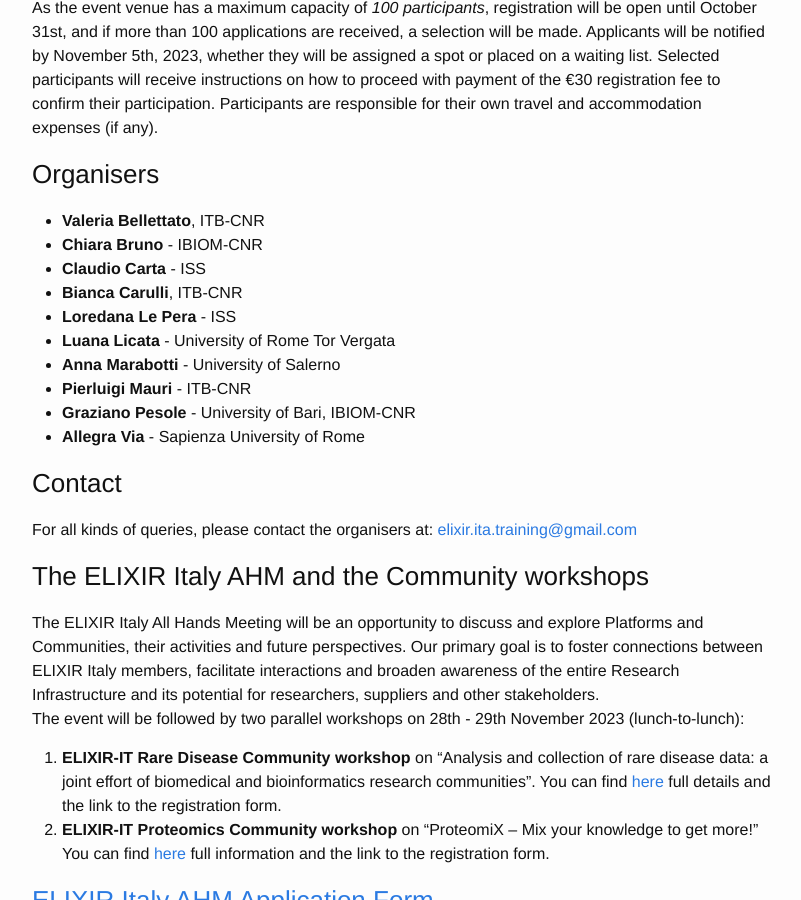
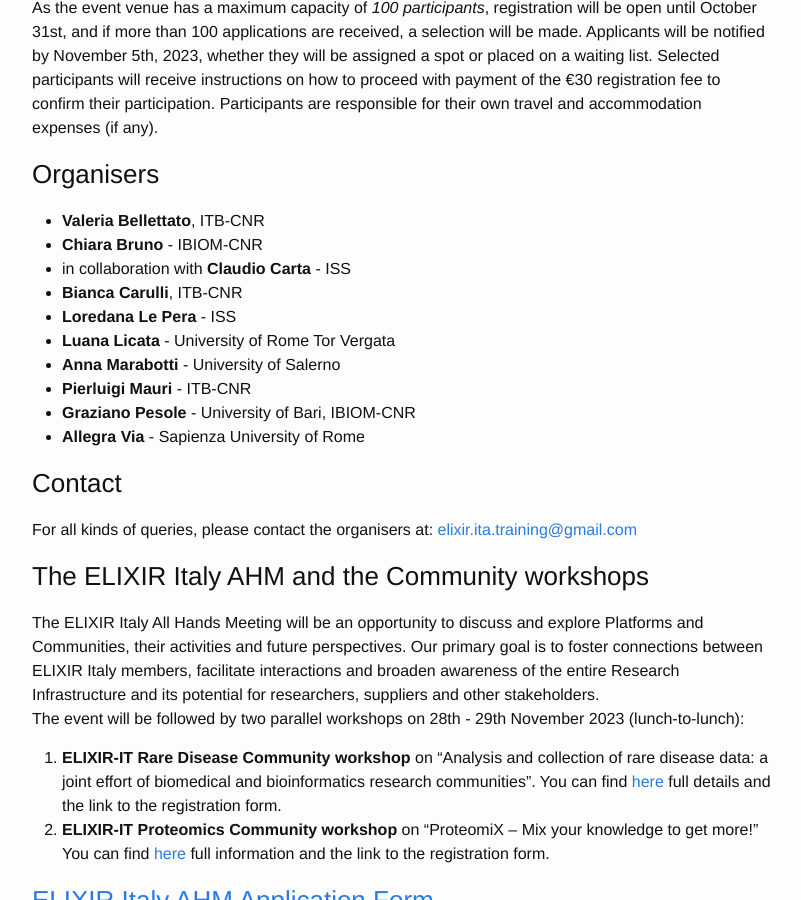
Before and after one commit to ELIXIR-IIB-training/website, a Jekyll site: the page built from _posts/2023-11-27-All_Hands_2023.md, in a window 1280 px wide and 900 px high, scrolled down 1040 px. Shown: the whole window, without its empty margins (238-1039 px from the left). Built offline with Jekyll 4.4.1, drawn with Linux system fonts in a browser that asks for light colours.

Commit message:
Update 2023-11-27-All_Hands_2023.md

```diff
--- a/_posts/2023-11-27-All_Hands_2023.md
+++ b/_posts/2023-11-27-All_Hands_2023.md
@@ -35,7 +35,7 @@ As the event venue has a maximum capacity of *100 participants*, registration wi
 ### Organisers
 - **Valeria Bellettato**, ITB-CNR
 - **Chiara Bruno** - IBIOM-CNR
-- **Claudio Carta** - ISS
+- in collaboration with **Claudio Carta** - ISS
 - **Bianca Carulli**, ITB-CNR
 - **Loredana Le Pera** - ISS
 - **Luana Licata** - University of Rome Tor Vergata
```
